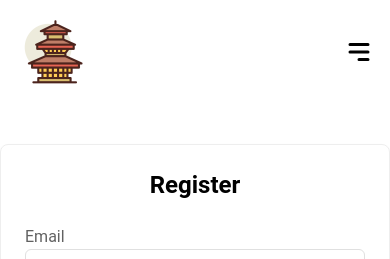
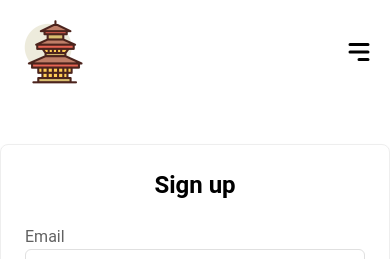
Before and after one commit to biplavdotcom/Ghumna-Jam-A-travel-package-website, a React (Vite) app in the folder frontend/: page /register in a window 390 px wide. Shown: the top 259 px of the page. Built offline with nearby package versions, Linux system fonts and the light colour scheme.

Commit message:
C:/Users/Admin/scoop/apps/git/2.47.0.2/responsive login

```diff
--- a/frontend/src/component/Navbar/ResponsiveMenu.jsx
+++ b/frontend/src/component/Navbar/ResponsiveMenu.jsx
@@ -2,7 +2,8 @@ import React from "react";
 import { NavLink } from "react-router-dom";
 import LogoImg from "../../assets/ghumnajam1.png";
 import { Button } from "@material-tailwind/react"; // Import Material Tailwind Button
-
+import Login from "../Login";
+import Register from "../Register";
 
 const ResponsiveMenu = ({ showMenu, setShowMenu }) => {
   const navItems = [
@@ -56,6 +57,7 @@ const ResponsiveMenu = ({ showMenu, setShowMenu }) => {
 
       {/* Buttons Section */}
       <div className="flex flex-col items-center space-y-4 px-6 mt-6">
+        <NavLink to="/register">
           <Button
             variant="outlined"
             size="lg"
@@ -64,6 +66,8 @@ const ResponsiveMenu = ({ showMenu, setShowMenu }) => {
           >
             Sign Up
           </Button>
+        </NavLink>
+        <NavLink to="/login">
           <Button
             variant="gradient"
             size="lg"
@@ -72,10 +76,8 @@ const ResponsiveMenu = ({ showMenu, setShowMenu }) => {
           >
             Login
           </Button>
+        </NavLink>
       </div>
-
-
-
 
       {/* Footer Section */}
       <div className="mb-6 px-6">
--- a/frontend/src/component/Register.jsx
+++ b/frontend/src/component/Register.jsx
@@ -38,7 +38,7 @@ const Register = () => {
 
   return (
     <div className="max-w-md mx-auto mt-10 p-6 border rounded-lg shadow-md">
-      <h2 className="text-2xl font-bold text-center mb-6">Register</h2>
+      <h2 className="text-2xl font-bold text-center mb-6">Sign up</h2>
       <form onSubmit={handleRegister}>
         <div className="mb-4">
           <label className="block text-gray-700">Email</label>
```
Lines whose indentation alone changed are shown as unchanged.
